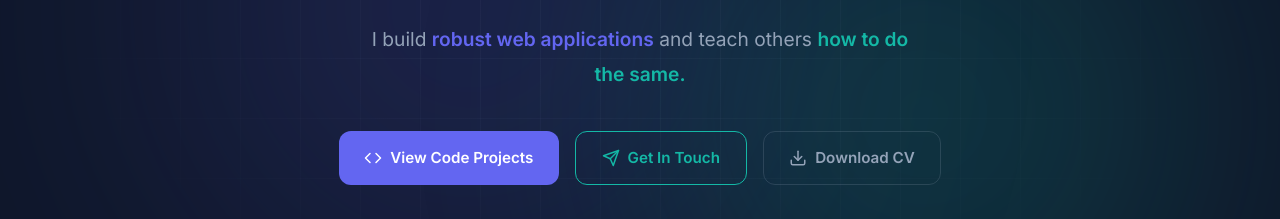
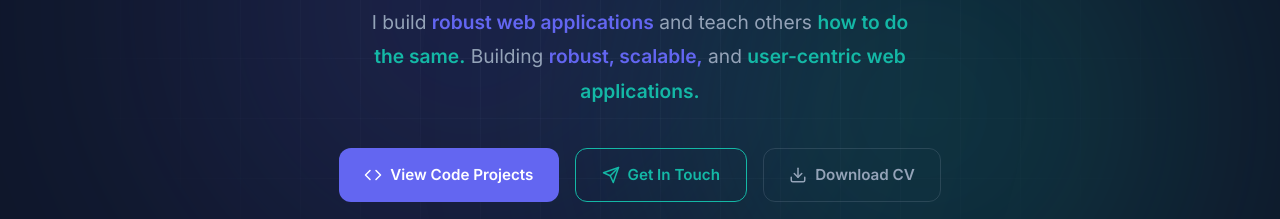
Before and after one commit to AayushMagar/My_portfolio, a plain HTML site: page index.html in a window 1280 px wide. Shown: the part 329-548 px from the top of the page. Drawn offline with Linux system fonts and the light colour scheme.

Commit message:
MY_portfolio

```diff
--- a/index.html
+++ b/index.html
@@ -85,6 +85,8 @@
         <p class="hero-tagline">
           I build <span class="highlight-indigo">robust web applications</span> and
           teach others <span class="highlight-teal">how to do the same.</span>
+          Building <span class="highlight-indigo">robust, scalable,</span> and
+          <span class="highlight-teal"> user-centric web applications.</span>
         </p>
 
         <div class="hero-ctas">
```
Also changed, not shown: 1 other file.
